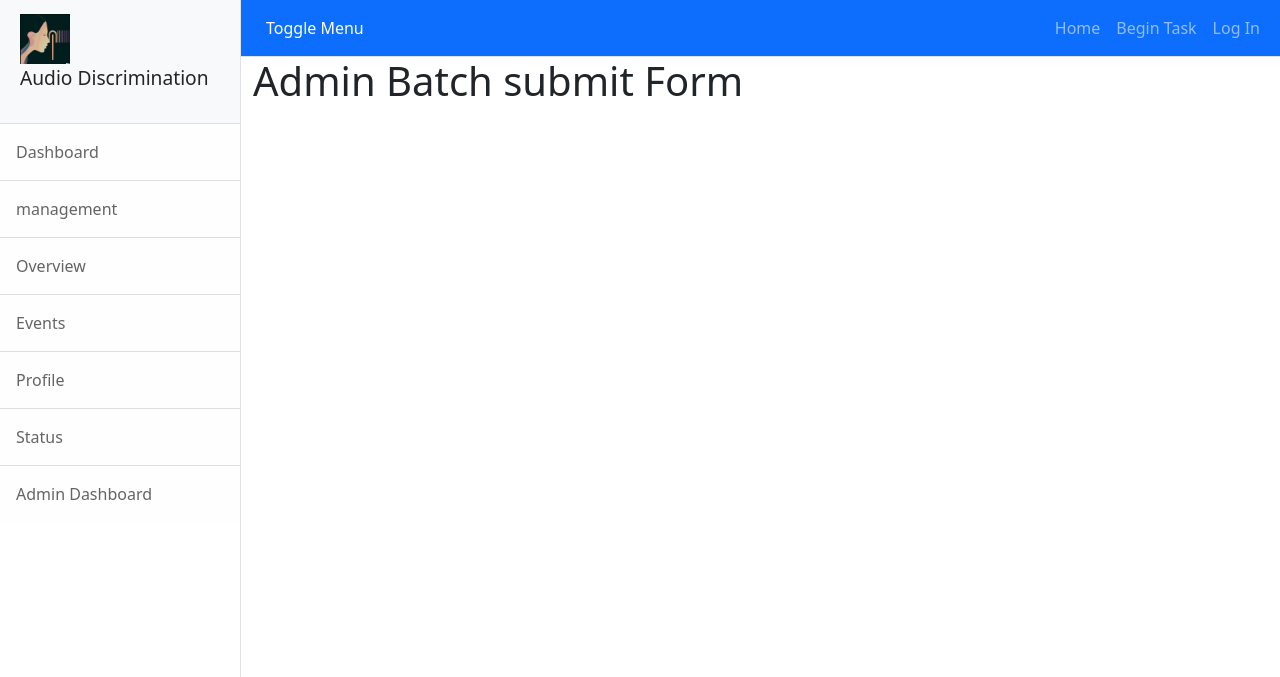
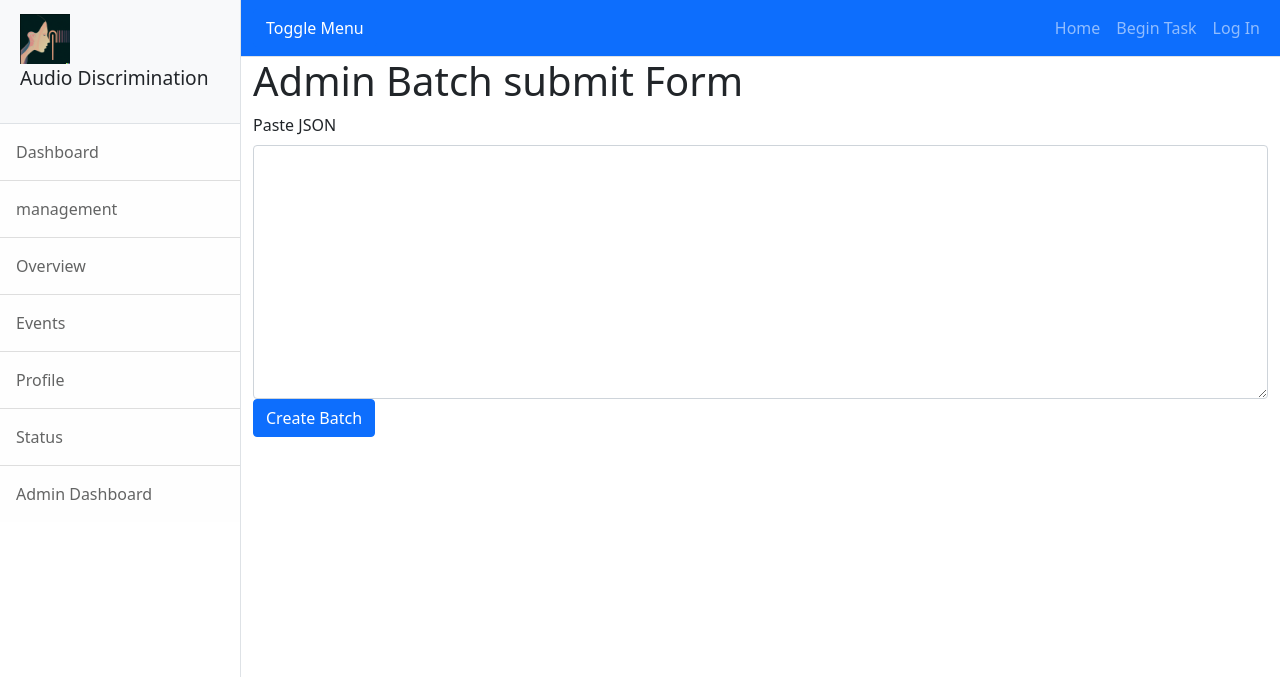
Before and after one commit to turian/audio-discrimination-crowdsource, a Django app: template polls/templates/polls/admin-batch-submit.html in a window 1280 px wide. Shown: the top 677 px of the page. Run offline with Django 4.2, Linux system fonts and the light colour scheme; the template is opened without the code that fills it, so the values that code supplies are empty; some libraries are stand-ins or nearby versions.

Commit message:
html buildup

```diff
--- a/polls/templates/polls/admin-batch-submit.html
+++ b/polls/templates/polls/admin-batch-submit.html
@@ -2,5 +2,13 @@
 {% block body-block %}
 <h1> Admin Batch submit Form </h1>
 
+<form>
+    <div>
+        <label for="json-data" class="form-label">Paste JSON</label>
+        <textarea name="json-data" class ="form-control" rows="10"></textarea>
+    </div>
+    <div></div>
+    <submit type="submit" class="btn btn-primary">Create Batch</submit>
+</form>
 
 {% endblock body-block %}
```
